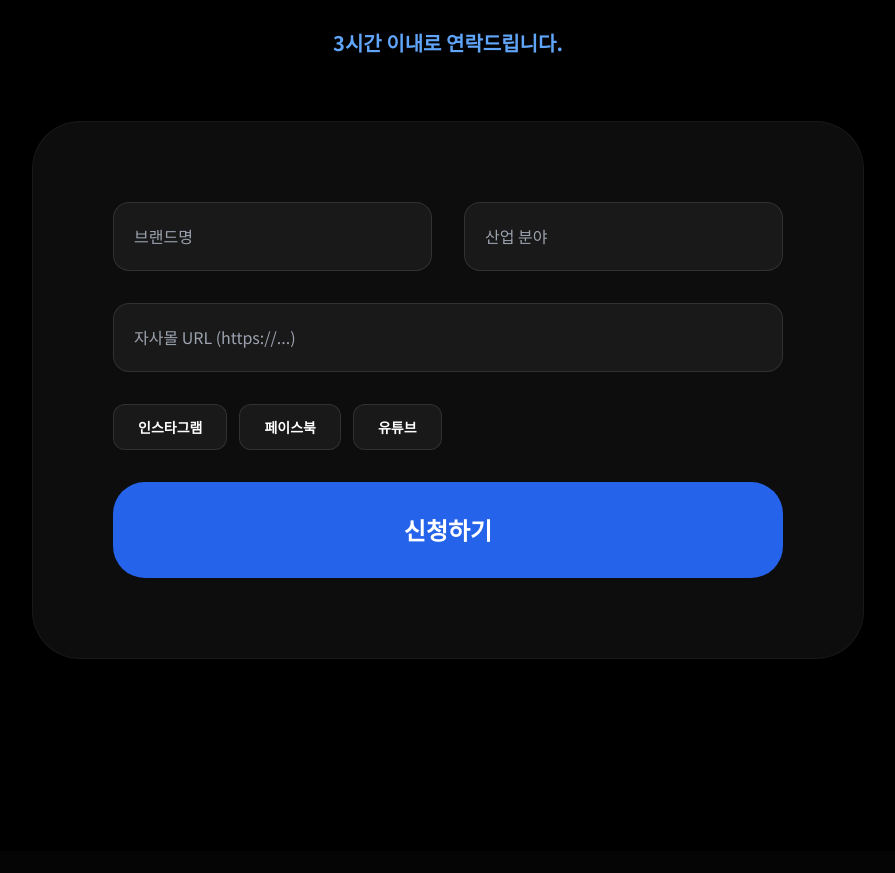
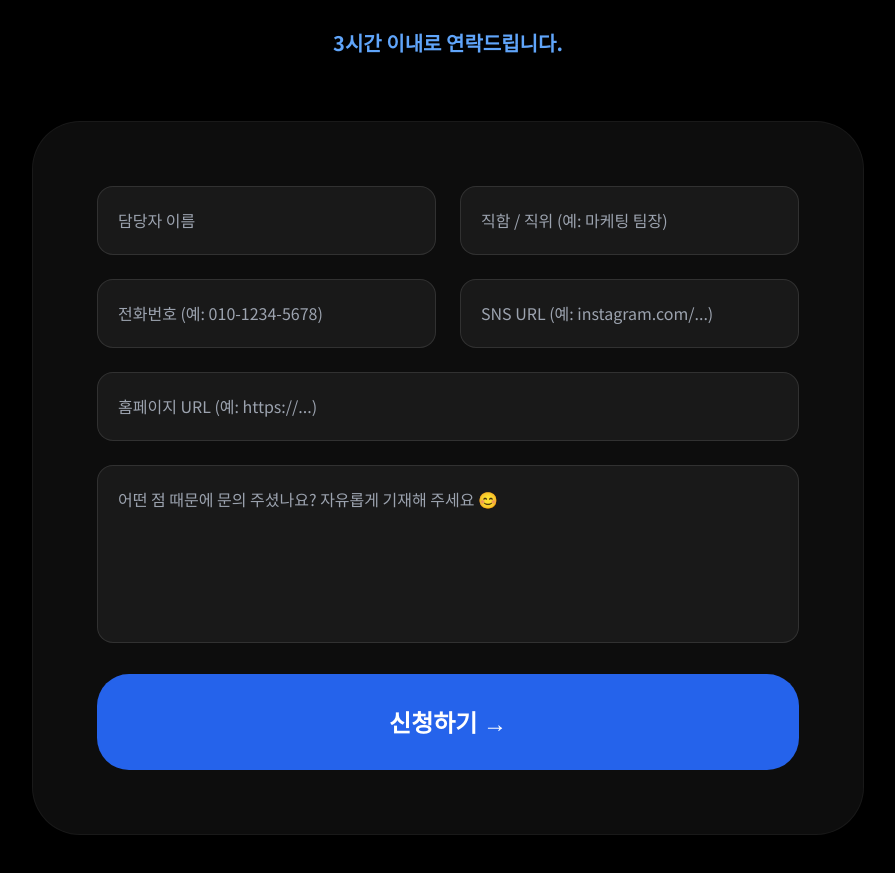
Before and after one commit to hagojob101-home/seeding-platform, a Next.js app: page / in a window 1280 px wide. Shown: the part 2747-3620 px from the top of the page, without its empty margins (192-1087 px from the left). Before the commit the page ends 3598 px from the top, so only its background shows below. Built offline with nearby package versions, Linux system fonts and the light colour scheme.

Commit message:
컨설팅 폼 필드 개편 (담당자, 직함, 전화번호, SNS, 홈페이지, 문의내용)

```diff
--- a/pages/api/consultation.js
+++ b/pages/api/consultation.js
@@ -3,13 +3,15 @@ import { supabase } from '../../lib/supabase'
 export default async function handler(req, res) {
   if (req.method !== 'POST') return res.status(405).end()
 
-  const { brand_name, industry, store_url, channels } = req.body
+  const { manager_name, job_title, phone_number, sns_url, website_url, inquiry_message } = req.body
 
   const { error } = await supabase.from('consultations').insert({
-    brand_name,
-    industry,
-    store_url,
-    channels,
+    manager_name,
+    job_title,
+    phone_number,
+    sns_url,
+    website_url,
+    inquiry_message,
   })
 
   if (error) return res.status(500).json({ error: error.message })
--- a/pages/index.js
+++ b/pages/index.js
@@ -13,21 +13,24 @@ export default function Home() {
     if (form) {
       form.addEventListener('submit', async (e) => {
         e.preventDefault()
-        const brandName = document.getElementById('brandName')?.value || ''
-        const industry = document.getElementById('industry')?.value || ''
-        const storeUrl = document.getElementById('storeUrl')?.value || ''
-        const activeChips = document.querySelectorAll('.channel-chip.active')
-        const channels = Array.from(activeChips).map(c => c.dataset.value)
+        const managerName = document.getElementById('managerName')?.value || ''
+        const jobTitle = document.getElementById('jobTitle')?.value || ''
+        const phoneNumber = document.getElementById('phoneNumber')?.value || ''
+        const snsUrl = document.getElementById('snsUrl')?.value || ''
+        const websiteUrl = document.getElementById('websiteUrl')?.value || ''
+        const inquiryMessage = document.getElementById('inquiryMessage')?.value || ''
 
         try {
           const res = await fetch('/api/consultation', {
             method: 'POST',
             headers: { 'Content-Type': 'application/json' },
             body: JSON.stringify({
-              brand_name: brandName,
-              industry: industry,
-              store_url: storeUrl,
-              channels: channels,
+              manager_name: managerName,
+              job_title: jobTitle,
+              phone_number: phoneNumber,
+              sns_url: snsUrl,
+              website_url: websiteUrl,
+              inquiry_message: inquiryMessage,
             })
           })
           if (!res.ok) throw new Error('서버 오류')
@@ -198,18 +201,18 @@ export default function Home() {
             <h2 className="text-5xl font-black mb-8 tracking-tight">함께 성장하시겠습니까?</h2>
             <p className="text-blue-400 text-xl font-bold">3시간 이내로 연락드립니다.</p>
           </div>
-          <form id="leadForm" className="space-y-8 bg-[#0d0d0d] border border-white/5 p-10 md:p-20 rounded-[48px]">
-            <div className="grid md:grid-cols-2 gap-8">
-              <input type="text" id="brandName" required placeholder="브랜드명" className="input-dark w-full rounded-2xl p-5 text-white" />
-              <input type="text" id="industry" required placeholder="산업 분야" className="input-dark w-full rounded-2xl p-5 text-white" />
+          <form id="leadForm" className="space-y-6 bg-[#0d0d0d] border border-white/5 p-10 md:p-16 rounded-[48px]">
+            <div className="grid md:grid-cols-2 gap-6">
+              <input type="text" id="managerName" required placeholder="담당자 이름" className="input-dark w-full rounded-2xl p-5 text-white" />
+              <input type="text" id="jobTitle" required placeholder="직함 / 직위 (예: 마케팅 팀장)" className="input-dark w-full rounded-2xl p-5 text-white" />
             </div>
-            <input type="url" id="storeUrl" required placeholder="자사몰 URL (https://...)" className="input-dark w-full rounded-2xl p-5 text-white" />
-            <div className="flex flex-wrap gap-3">
-              <div className="channel-chip px-6 py-3 rounded-xl text-sm font-bold" data-value="인스타그램">인스타그램</div>
-              <div className="channel-chip px-6 py-3 rounded-xl text-sm font-bold" data-value="페이스북">페이스북</div>
-              <div className="channel-chip px-6 py-3 rounded-xl text-sm font-bold" data-value="유튜브">유튜브</div>
+            <div className="grid md:grid-cols-2 gap-6">
+              <input type="tel" id="phoneNumber" required placeholder="전화번호 (예: 010-1234-5678)" className="input-dark w-full rounded-2xl p-5 text-white" />
+              <input type="url" id="snsUrl" placeholder="SNS URL (예: instagram.com/...)" className="input-dark w-full rounded-2xl p-5 text-white" />
             </div>
-            <button type="submit" id="submitBtn" className="w-full bg-blue-600 text-white py-8 rounded-[32px] font-black text-2xl hover:bg-blue-700 transition-all">신청하기</button>
+            <input type="url" id="websiteUrl" placeholder="홈페이지 URL (예: https://...)" className="input-dark w-full rounded-2xl p-5 text-white" />
+            <textarea id="inquiryMessage" required placeholder="어떤 점 때문에 문의 주셨나요? 자유롭게 기재해 주세요 😊" rows="5" className="input-dark w-full rounded-2xl p-5 text-white resize-none" />
+            <button type="submit" id="submitBtn" className="w-full bg-blue-600 text-white py-8 rounded-[32px] font-black text-2xl hover:bg-blue-700 transition-all">신청하기 →</button>
           </form>
           <div id="successMsg" className="hidden text-center p-20 bg-blue-600/10 rounded-[48px] border border-blue-500/20">
             <h3 className="text-3xl font-black mb-4 text-blue-500">신청 완료!</h3>
```
